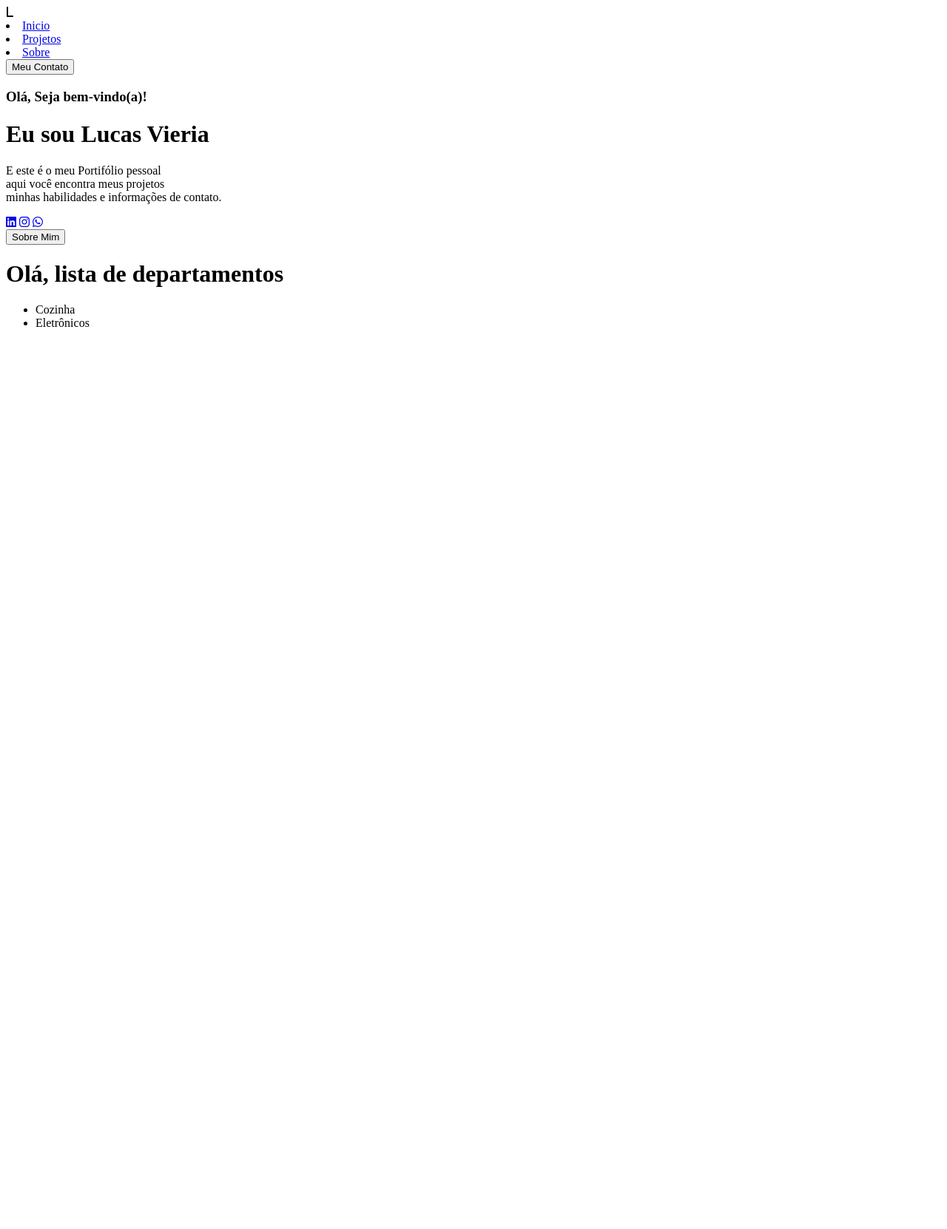
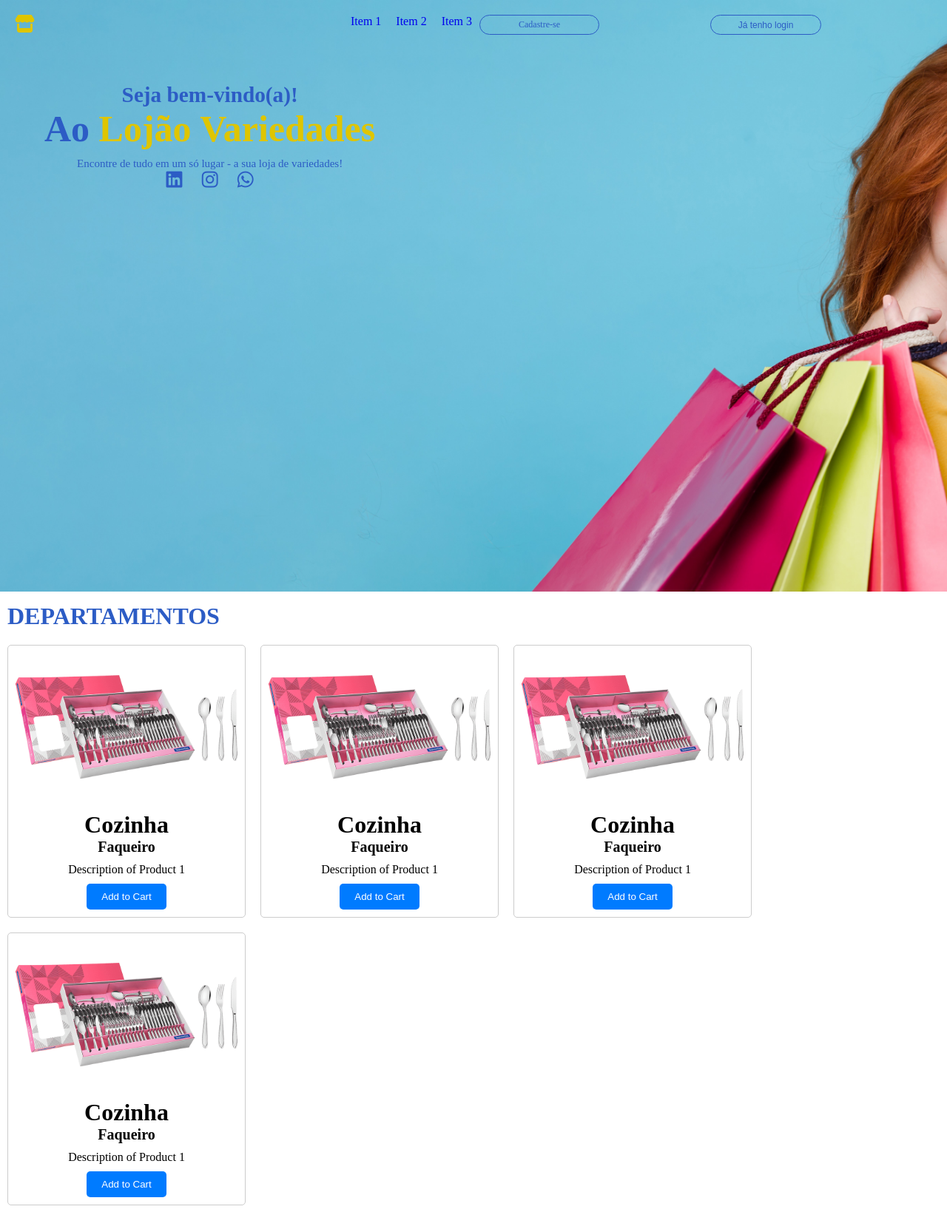
Before and after one commit to lucasvieiram/Python-Django_Lojao, a Django app: page / in a window 1280 px wide. Shown: the whole page at 74% size. Before the commit the page ends 442 px from the top, so only its background shows below. Run offline with Django 4.2, Linux system fonts and the light colour scheme; data comes from the database, SQL or seed files in the repository; both versions use the stored data as it was after the commit; some libraries are stand-ins or nearby versions.

Commit message:
03/05/23 Lucas

```diff
--- /dev/null
+++ b/loja/static/css/styles.css
@@ -0,0 +1,220 @@
+@import url('https://fonts.googleapis.com/css2?family=Poppins:ital,wght@0,300;0,400;0,500;0,900;1,800&display=swap');
+@import url('https://fonts.googleapis.com/css2?family=Noto+Sans:ital,wght@0,700;0,900;1,600&display=swap');
+
+*{
+    margin: 0;
+    padding: 0;
+    text-decoration: none;
+    list-style: none;
+    font-family: "Noto Sans", black 900;
+}
+body{
+    overflow: scroll;
+}
+.background{
+    background: linear-gradient(rgba(0,0,0, 0.5)) ;
+    background-image: url(../img/conceito-de-compras-fecha-retrato-jovem-linda-e-atraente-garota-ruiva-sorrindo-olhando-para-a-camera.jpg);
+    background-size: cover;
+    background-position: center;
+    width: 100%;
+    height: 100vh;
+}
+header{
+    display: flex;
+    justify-content: space-between;
+    align-items: center;
+    color: #dfc500;
+    padding: 20px;
+  }
+
+.logo{
+    font-size: 24px;
+  }
+
+nav ul{
+    display: flex;
+    list-style: none;
+    margin: 0;
+    padding: 0;
+}
+
+nav li{
+    margin: 0 10px;
+  }
+
+  nav a{
+    display: flex;
+    gap: 3rem;
+    font-weight: 300;
+    cursor: pointer;
+
+  }
+
+.btncadastro{
+    color: #2c5cc5;
+    background: transparent;
+    border:  solid 1px #2c5cc5;
+    padding: 5px;
+    border-radius: 15px;
+    font-size: 12px;
+    width: 150px;
+    margin-right: 150px;
+    text-align: center;
+}
+.btncadastro:hover{
+    color: #2c5cc5;
+    background-color: #dfc500;
+    transition: 0.5s;
+    cursor: pointer;
+}
+
+.btnlogin{
+    color: #2c5cc5;
+    background: transparent;
+    border:  solid 1px #2c5cc5;
+    padding: 5px;
+    border-radius: 15px;
+    font-size: 12px;
+    width: 150px;
+    margin-right: 150px;
+    text-align: center;
+}
+.btnlogin:hover{
+    color: #2c5cc5;
+    background-color: #dfc500;
+    transition: 0.5s;
+    cursor: pointer;
+}
+.container-text{
+    padding: 25px 50px 75px;
+    display: inline-block;
+    margin: 10px;
+    text-align: center;
+    float: left;
+
+}
+.text{
+    color: #2c5cc5;
+    font-size: 25px;
+}
+.text h1{
+    color: #2c5cc5;
+
+
+}
+.text h3{
+    color: #2c5cc5;
+    margin-top: 10px;
+
+}
+.text span{
+    color: #dfc500;
+}
+.text p{
+    color: #2c5cc5;
+    font-size: 15px;
+    font-weight: 300;
+    margin-top: 10px;
+
+}
+.redes-sociais a{
+    color: #2c5cc5;
+    padding: 10px;
+    margin-top: 5px;
+}
+.btn{
+    margin-top: 15px;
+}
+.departaments{
+    color: #2c5cc5;
+    padding: 10px;
+    margin-top: 5px;
+}
+
+
+.card-container {
+    clear: both;
+    text-align: center;
+    height: 100%;
+    width: 100%;
+    margin: 0;
+    padding: 0;
+    height: 100vh;
+  }
+
+  .card {
+    display: inline-block;
+    width: 300px;
+    margin: 10px;
+    border: 1px solid #ccc;
+    border-radius: 5px;
+    padding: 10px;
+    text-align: center;
+    float: left;
+  }
+
+  .card img {
+    width: 100%;
+    height: 200px;
+    object-fit: cover;
+    border-radius: 5px;
+    margin-bottom: 10px;
+  }
+
+  .card h3 {
+    font-size: 20px;
+    margin-bottom: 10px;
+  }
+
+  .card p {
+    font-size: 16px;
+    margin-bottom: 10px;
+  }
+
+  .card button {
+    background-color: #007bff;
+    color: #fff;
+    border: none;
+    border-radius: 5px;
+    padding: 10px 20px;
+    cursor: pointer;
+  }
+
+  .card button:hover {
+    background-color: #0069d9;
+  }
+
+.menu-toggle {
+    cursor: pointer;
+    display: none;
+    font-size: 24px;
+  }
+
+
+
+
+
+@media (max-width: 768px) {
+    nav {
+      display: none;
+      position: absolute;
+      top: 100%;
+      left: 0;
+      width: 100%;
+      background-color: #333;
+      padding: 20px;
+    }
+
+    nav ul {
+      flex-direction: column;
+      align-items: center;
+    }
+
+    nav li {
+      margin: 10px 0;
+    }
+
+    .menu-toggle {
+      display: block;
+    }
+  }
--- a/loja/templates/index.html
+++ b/loja/templates/index.html
@@ -1,3 +1,4 @@
+{% load static %}
 <!DOCTYPE html>
 <html lang="pt-br">
 <head>
@@ -5,52 +6,84 @@
     <meta http-equiv="X-UA-Compatible" content="IE=edge">
     <meta name="viewport" content="width=device-width, initial-scale=1.0">
     <link rel="stylesheet" href="https://cdnjs.cloudflare.com/ajax/libs/font-awesome/6.1.0/css/all.min.css">
-    <link rel="stylesheet" href="./css/style.css">
+    <link rel="stylesheet" href="{% static 'css\styles.css'  %}">
     <title>Portifólio</title>
 </head>
 <body>
     <div class="background">
         <header>
             <div class="logo">
-                <i class="fa-solid fa-l"></i>
+                <i class="fa-solid fa-store"></i>
             </div>
-            <div class="cabecalho-links">
-                <li>
-                    <a href="#">Inicio</a>
-                </li>
-                <li>
-                    <a href="#">Projetos</a>
-                </li>
-                <li>
-                    <a href="#">Sobre</a>
-                </li>
-                <button>Meu Contato</button>
-            </div>
+            <nav>
+                <ul>
+                    <li><a href="#">Item 1</a></li>
+                    <li><a href="#">Item 2</a></li>
+                    <li><a href="#">Item 3</a></li>
+
+                <buttonc class="btncadastro" >Cadastre-se</buttonc>
+                <button class="btnlogin" >Já tenho login</button>
+            </ul>
+            </nav>
+            <div class="menu-toggle">
+    <i class="fa fa-bars"></i>
+  </div>
         </header>
         <div class="container-text">
             <div class="text">
-                <h3>Olá, Seja bem-vindo(a)!</h3>
-                <h1>Eu sou <span>Lucas Vieria</span></h1>
-                <p>E este é o meu Portifólio pessoal<br> aqui você encontra meus projetos<br> minhas habilidades e informações de contato.</p>
+                <h3>Seja bem-vindo(a)!</h3>
+                <h1>Ao <span>Lojão Variedades</span></h1>
+                <p>Encontre de tudo em um só lugar - a sua loja de variedades!</p>
                 <div class="redes-sociais">
                     <a href="#"><i class="fa-brands fa-linkedin"></i></a>
                     <a href="#"><i class="fa-brands fa-instagram"></i></a>
                     <a href="#"><i class="fa-brands fa-whatsapp"></i></a>
                 </div>
-                <button class="btn">Sobre Mim</button>
+
             </div>
         </div>
     </div>
 
-    <div class="depart">
-        <h1>Olá, lista de departamentos</h1>
+     <div class="departaments" id="departs1">
+        <h1>DEPARTAMENTOS</h1>
 
-        <ul>
+       <!--<ul>
             {% for d in departamentos%}
             <li>{{d.nomeDepartamento}}</li>
             {%endfor%}
-        </ul>
+        </ul> -->
     </div>
+    <div class="card-container">
+        <div class="card">
+          <img src="{% static 'img/faqueiro.png' %}" alt="faqueiroimg">
+          <h1>Cozinha</h1>
+          <h3>Faqueiro</h3>
+          <p>Description of Product 1</p>
+          <button>Add to Cart</button>
+        </div>
+        <div class="card">
+            <img src="{% static 'img/faqueiro.png' %}" alt="faqueiroimg">
+            <h1>Cozinha</h1>
+            <h3>Faqueiro</h3>
+            <p>Description of Product 1</p>
+            <button>Add to Cart</button>
+          </div>
+          <div class="card">
+            <img src="{% static 'img/faqueiro.png' %}" alt="faqueiroimg">
+            <h1>Cozinha</h1>
+            <h3>Faqueiro</h3>
+            <p>Description of Product 1</p>
+            <button>Add to Cart</button>
+          </div>
+          <div class="card">
+            <img src="{% static 'img/faqueiro.png' %}" alt="faqueiroimg">
+            <h1>Cozinha</h1>
+            <h3>Faqueiro</h3>
+            <p>Description of Product 1</p>
+            <button>Add to Cart</button>
+          </div>
+      </div>
+
 
 
 
```
Also changed, not shown: loja/static/img/AdobeStock_348259020.jpeg (added), loja/static/img/Desig.jpg (added), loja/static/img/conceito-de-compras-fecha-retrato-jovem-linda-e-atraente-garota-ruiva-sorrindo-olhando-para-a-camera.jpg (added), loja/static/img/faqueiro.png (added), loja/static/img/gggggg.jpg (added), loja/static/img/omo_og_mx.jpg (added), loja/static/img/prateleiras-brancas-difusas.jpg (added), loja/static/img/sdaaa.jpg (added), loja/static/img/sds.jpeg (added), lojao.db, 4 other files.
